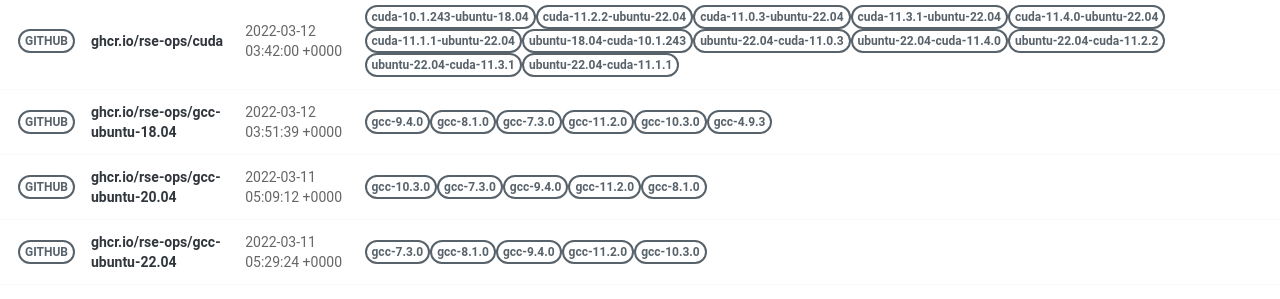
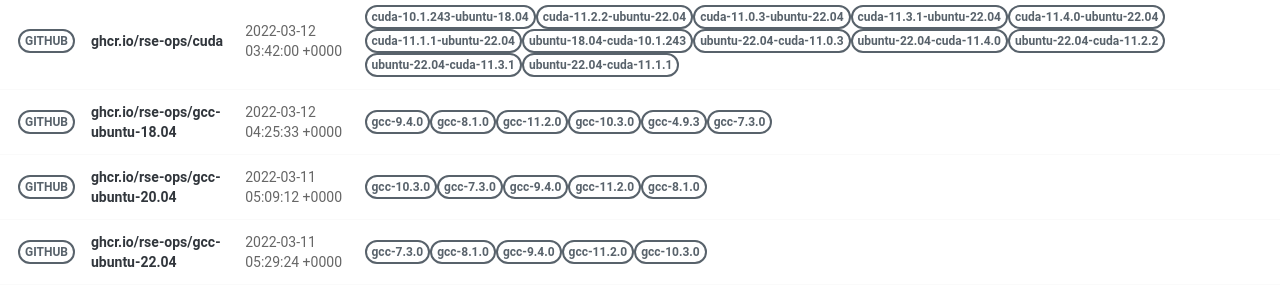
Before and after one commit to rse-ops/docker-images, a Jekyll site: the page built from pages/index.md, in a window 1280 px wide. Shown: the part 502-801 px from the top of the page. Built offline with Jekyll 4.4.1, drawn with Linux system fonts in a browser that asks for light colours; nearby versions of some CDN libraries.

Commit message:
Automated push to update library 2022-03-12

```diff
--- a/_library/ghcr.io-rse-ops-gcc-ubuntu-18.04.md
+++ b/_library/ghcr.io-rse-ops-gcc-ubuntu-18.04.md
@@ -1,7 +1,7 @@
 ---
 layout: container
 name: ghcr.io/rse-ops/gcc-ubuntu-18.04
-updated_at: 2022-03-12 03:51:39.237916
+updated_at: 2022-03-12 04:25:33.462995
 
 
 container_url: https://github.com/orgs/rse-ops/packages/container/package/gcc-ubuntu-18.04
```
Also changed, not shown: other parts of _library/ghcr.io-rse-ops-gcc-ubuntu-18.04.md (+3 -3 lines).
